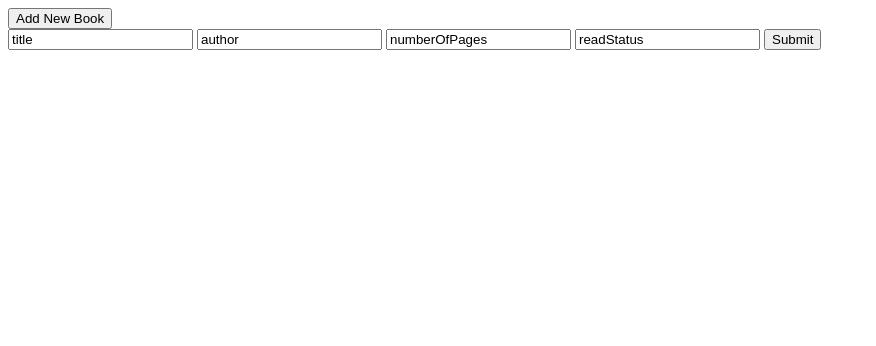
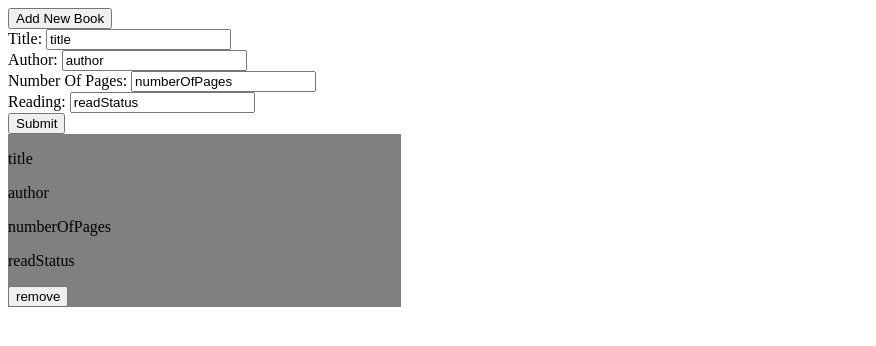
Before and after one commit to eneamuskaj/libraryApp, a plain HTML site: page index.html in a window 1280 px wide. Both pictures are taken after a click on the button "Submit". Shown: the whole page, without its empty margins (0-876 px from the left). Drawn offline with Linux system fonts and the light colour scheme.

Commit message:
added functionality

```diff
--- a/index.html
+++ b/index.html
@@ -10,10 +10,14 @@
     <button id="add">Add New Book</button>
     <div>
       <form name="addBook" action="">
-        <input type="text" name="name" id="titleId" value="title" />
-        <input type="text" name="name" id="authorId" value="author" />
-        <input type="text" name="name" id="pagesId" value="numberOfPages" />
-        <input type="text" name="name" id="readingId" value="readStatus" />
+        <label>Title: </label>
+        <input type="text" name="name" id="titleId" value="title" /></br>
+        <label>Author: </label>
+        <input type="text" name="name" id="authorId" value="author" /></br>
+        <label>Number Of Pages: </label>
+        <input type="text" name="name" id="pagesId" value="numberOfPages" /></br>
+        <label>Reading: </label>
+        <input type="text" name="name" id="readingId" value="readStatus" /></br>
         <input
           type="button"
           name="submit"
@@ -22,7 +26,9 @@
         />
       </form>
     </div>
+    <div id="catcher">
     <div id="bookDisplay"></div>
+  </div>
   </body>
 
   <script>
@@ -38,17 +44,39 @@
     function addBookToLibrary() {
       title = document.getElementById("titleId").value;
       author = document.getElementById("authorId").value;
-      numberOfPages = document.getElementById("readingId").value;
+      numberOfPages = document.getElementById("pagesId").value;
       readStatus = document.getElementById("readingId").value;
       myLibrary.push(new Book(title, author, numberOfPages, readStatus));
+      displayBooks()
     }
 
     function displayBooks() {
+      var remover = document.getElementById("bookDisplay");
+      remover.remove();
+      newTable = document.createElement("div");
+      newTable.id ="bookDisplay";
+      document.getElementById("catcher").appendChild(newTable);
       for (let i = 0; i < myLibrary.length; i++) {
         item = document.createElement("div");
-        item.className = "cells";
-        item.innerHTML = myLibrary[i].title;
+        item.id = "cells"+i;
+        item.className ="cells"
         document.getElementById("bookDisplay").appendChild(item);
+        itemParahraph1 = document.createElement("p");
+        itemParahraph2 = document.createElement("p");
+        itemParahraph3 = document.createElement("p");
+        itemParahraph4 = document.createElement("p");
+        removeButton = document.createElement("button")
+        removeButton.id = [i]
+        document.getElementById("cells"+i).appendChild(itemParahraph1);
+        document.getElementById("cells"+i).appendChild(itemParahraph2);
+        document.getElementById("cells"+i).appendChild(itemParahraph3);
+        document.getElementById("cells"+i).appendChild(itemParahraph4);
+        document.getElementById("cells"+i).appendChild(removeButton);
+        itemParahraph1.innerHTML = myLibrary[i].title;
+        itemParahraph2.innerHTML = myLibrary[i].author;
+        itemParahraph3.innerHTML = myLibrary[i].numberOfPages;
+        itemParahraph4.innerHTML = myLibrary[i].readStatus;
+        removeButton.innerHTML="remove";
       }
     }
   </script>
```
